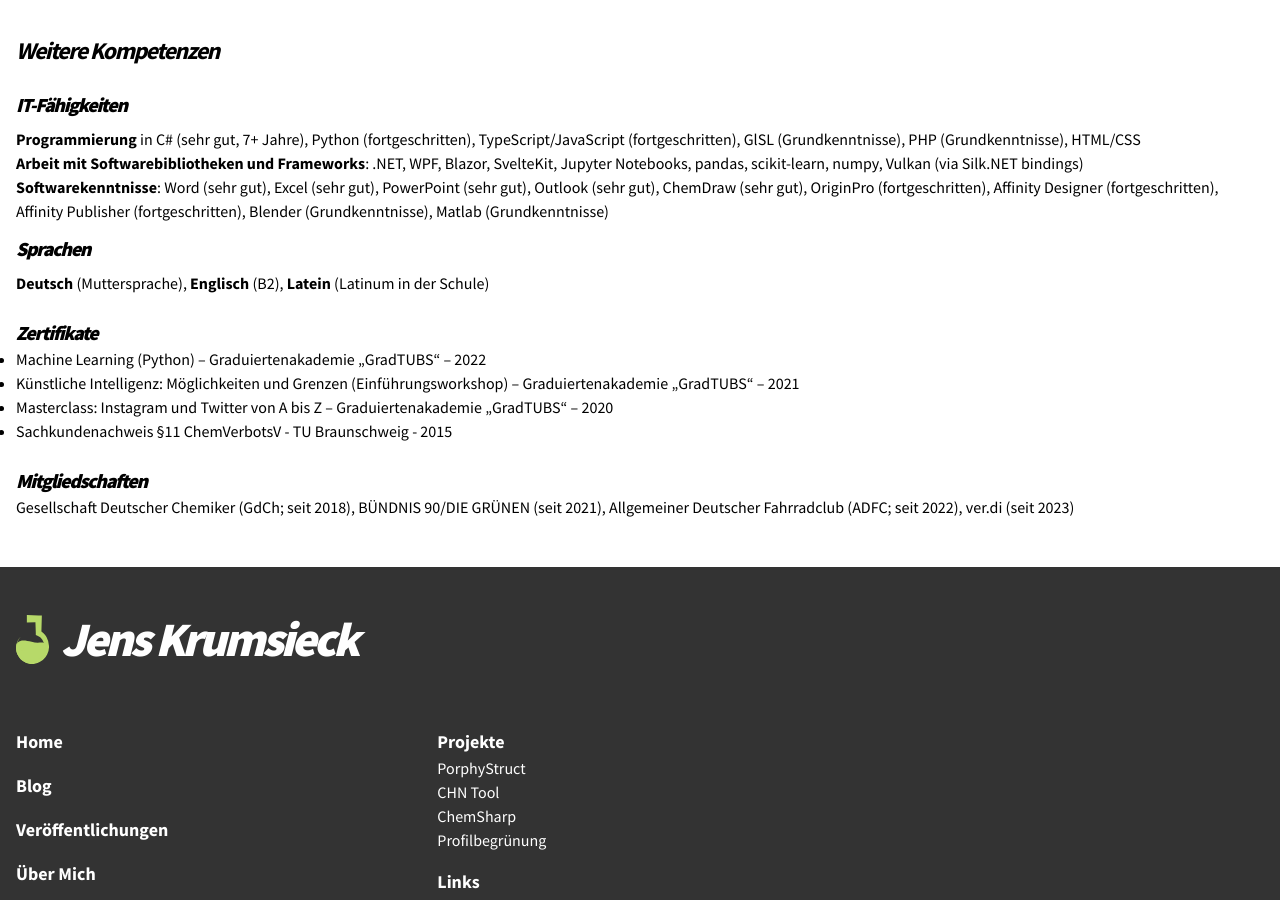
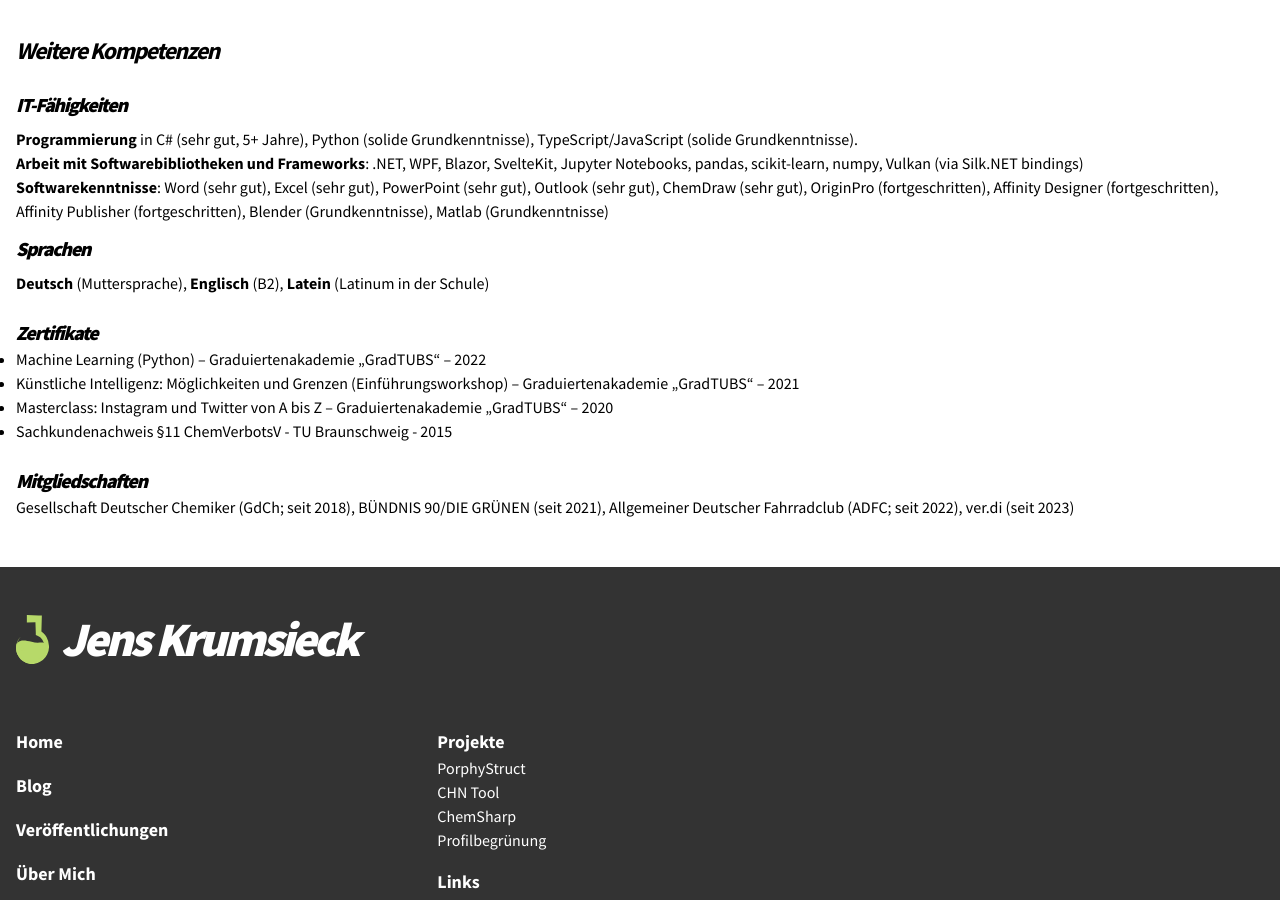
Before and after one commit to JensKrumsieck/jenskrumsieck.de, a SvelteKit app: page /about in a window 1280 px wide. Shown: the part 2785-3685 px from the top of the page. Built offline with nearby package versions, Linux system fonts and the light colour scheme.

Commit message:
Update +page.svelte

```diff
--- a/src/routes/about/+page.svelte
+++ b/src/routes/about/+page.svelte
@@ -231,9 +231,8 @@
         IT-Fähigkeiten
       </h2>
       <p class="mt-2">
-        <strong>Programmierung</strong> in C# (sehr gut, 7+ Jahre), Python
-        (fortgeschritten), TypeScript/JavaScript (fortgeschritten), GlSL
-        (Grundkenntnisse), PHP (Grundkenntnisse), HTML/CSS
+        <strong>Programmierung</strong> in C# (sehr gut, 5+ Jahre), Python
+        (solide Grundkenntnisse), TypeScript/JavaScript (solide Grundkenntnisse).
         <br /><strong>Arbeit mit Softwarebibliotheken und Frameworks</strong>:
         .NET, WPF, Blazor, SvelteKit, Jupyter Notebooks, pandas, scikit-learn,
         numpy, Vulkan (via Silk.NET bindings)
```
